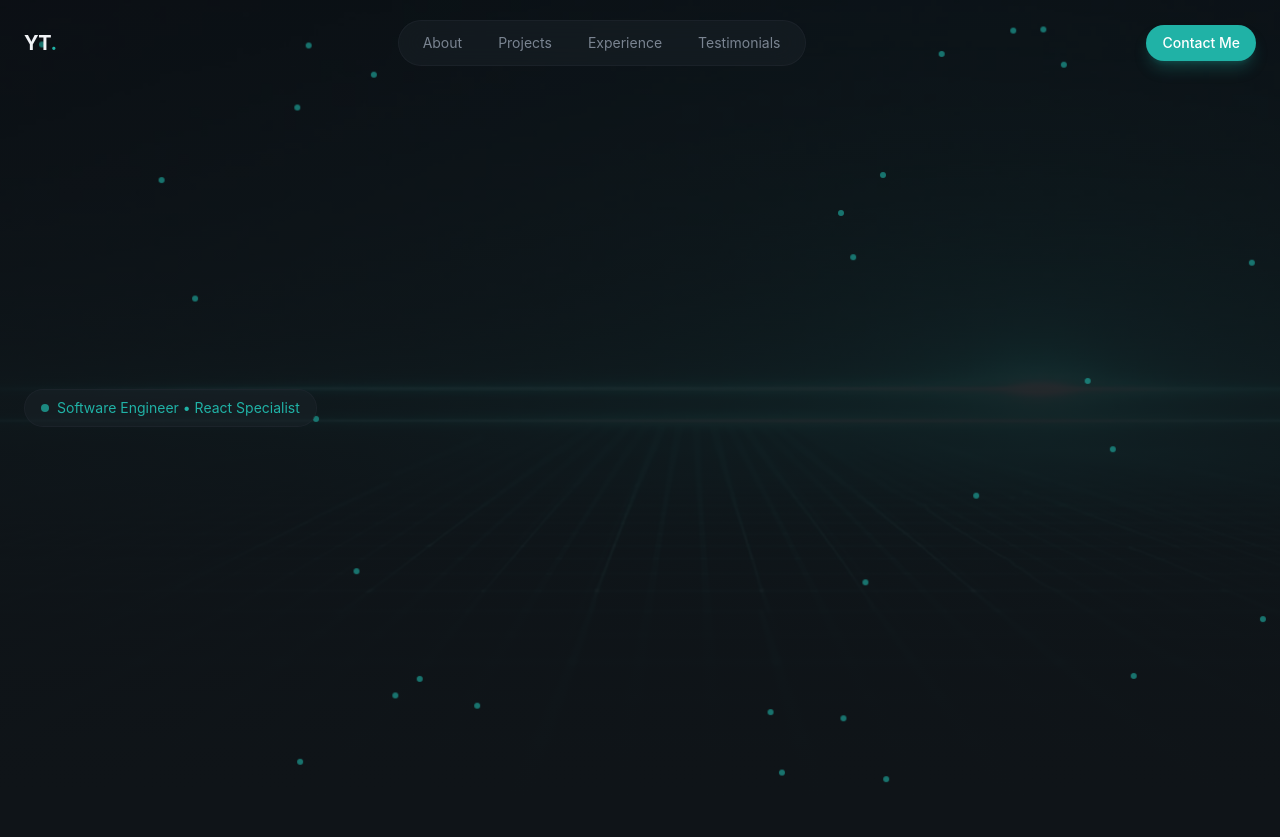
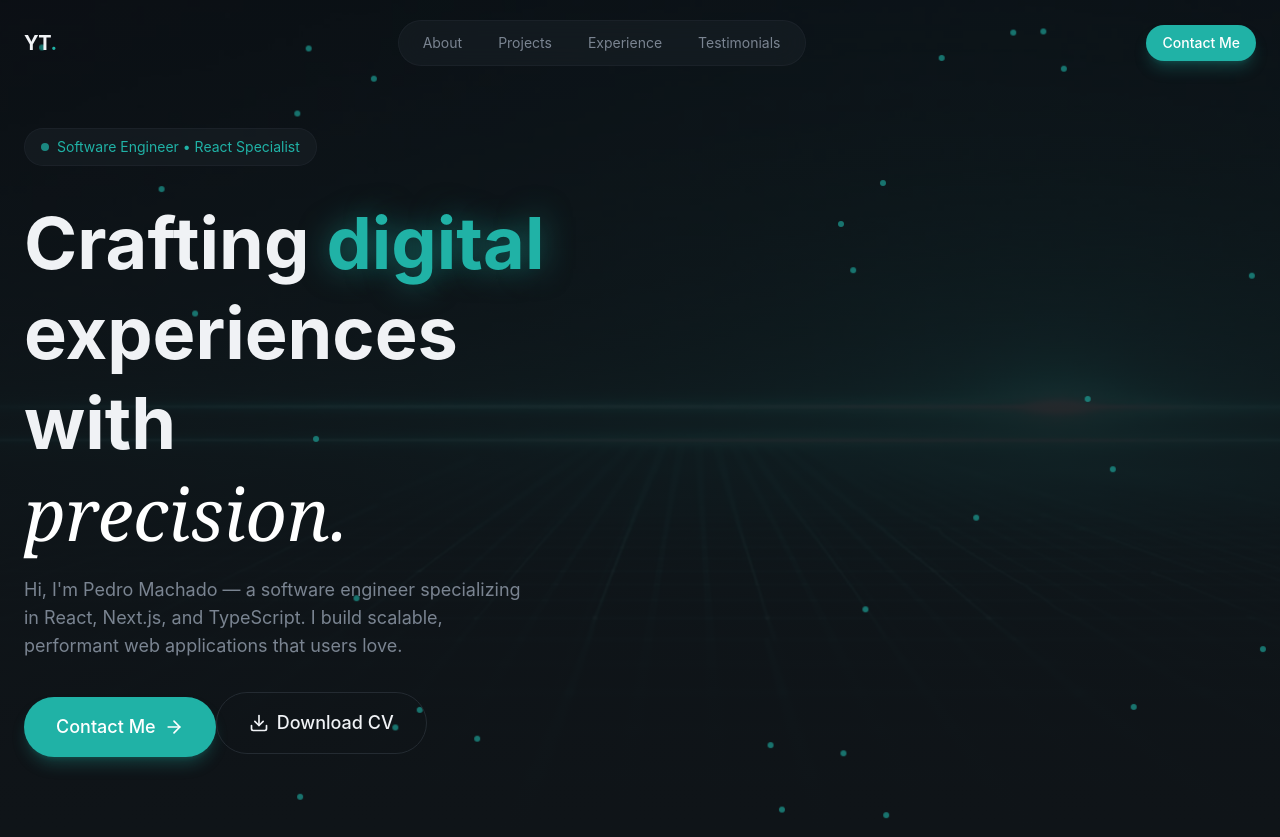
Before and after one commit to yohannesteferi715/personal-portfolio-website-project, a React (Vite) app: page / in a window 1280 px wide. Before the commit the page ends 800 px from the top, so only its background shows below. Built offline with nearby package versions, Linux system fonts and the light colour scheme.

Commit message:
feat: add CTA buttons for contact and CV download

```diff
--- /dev/null
+++ b/src/components/AnimatedBorderButton.jsx
@@ -0,0 +1,38 @@
+
+
+export const AnimatedBorderButton = ({ children }) => {
+  return (
+    <button
+      className="relative bg-transparent border border-border
+        text-foreground hover:border-primary/50 transition-all
+        duration-1000 focus:outline-none focus-visible:ring-2
+        focus-visible:ring-primary focus-visible:ring-offset-2
+        disabled:opacity-50 disabled:cursor-not-allowed group
+        px-8 py-4 text-lg font-medium rounded-full overflow-visible
+        animated-border"
+    >
+      {/* Animated SVG Border */}
+      <svg
+        className="absolute left-0 top-0 w-full h-full pointer-events-none download-cv-border"
+        viewBox="0 0 200 60"
+        preserveAspectRatio="none"
+        style={{ overflow: "visible" }}
+      >
+        <path
+          d="M 30,1 A 29,29 0 0 0 1,30 L 1,30 A 29,29 0 0 0 30,59 L 170,59 A 29,29 0 0 0 199,30 L 199,30 A 29,29 0 0 0 170,1 Z"
+          fill="none"
+          stroke="var(--color-primary)"
+          strokeWidth="2"
+          strokeDasharray="400 550"
+          strokeDashoffset="400"
+          strokeLinecap="round"
+          strokeLinejoin="round"
+          className="animated-border-path"
+        />
+      </svg>
+      <span className="relative z-10 flex items-center justify-center gap-2">
+        {children}
+      </span>
+    </button>
+  );
+};
--- a/src/sections/Hero.jsx
+++ b/src/sections/Hero.jsx
@@ -1,6 +1,9 @@
-
-
-
+import {Button} from '@/components/Button'
+import {
+  ArrowRight,
+  Download,
+} from "lucide-react";
+import { AnimatedBorderButton } from '../components/AnimatedBorderButton'
 
 export const Hero = () => {
    return <section className="relative min-h-screen flex items-center overflow-hidden">
@@ -43,8 +46,31 @@ export const Hero = () => {
                   </span>
                </div>
                {/* Headline */}
+               <div className="space-y-4">
+                  <h1 className="text-5xl md:text-6xl lg:text-7xl font-bold leading-tight animate-fade-in animation-delay-100">
+                     Crafting <span className="text-primary glow-text">digital</span>
+                     <br />
+                     experiences with
+                     <br />
+                     <span className="font-serif italic font-normal text-white">
+                        precision.
+                     </span>
+                  </h1>
+                  <p className="text-lg text-muted-foreground max-w-lg animate-fade-in animation-delay-200">
+                     Hi, I'm Pedro Machado — a software engineer specializing in
+                     React, Next.js, and TypeScript. I build scalable, performant web
+                     applications that users love.
+                  </p>
+               </div>
+               {/* CTAs */}
                <div>
-
+                 <Button size="lg">
+                Contact Me <ArrowRight className="w-5 h-5" />
+              </Button>
+              <AnimatedBorderButton>
+                <Download className="w-5 h-5" />
+                Download CV
+              </AnimatedBorderButton>
                </div>
             </div>
 
```
